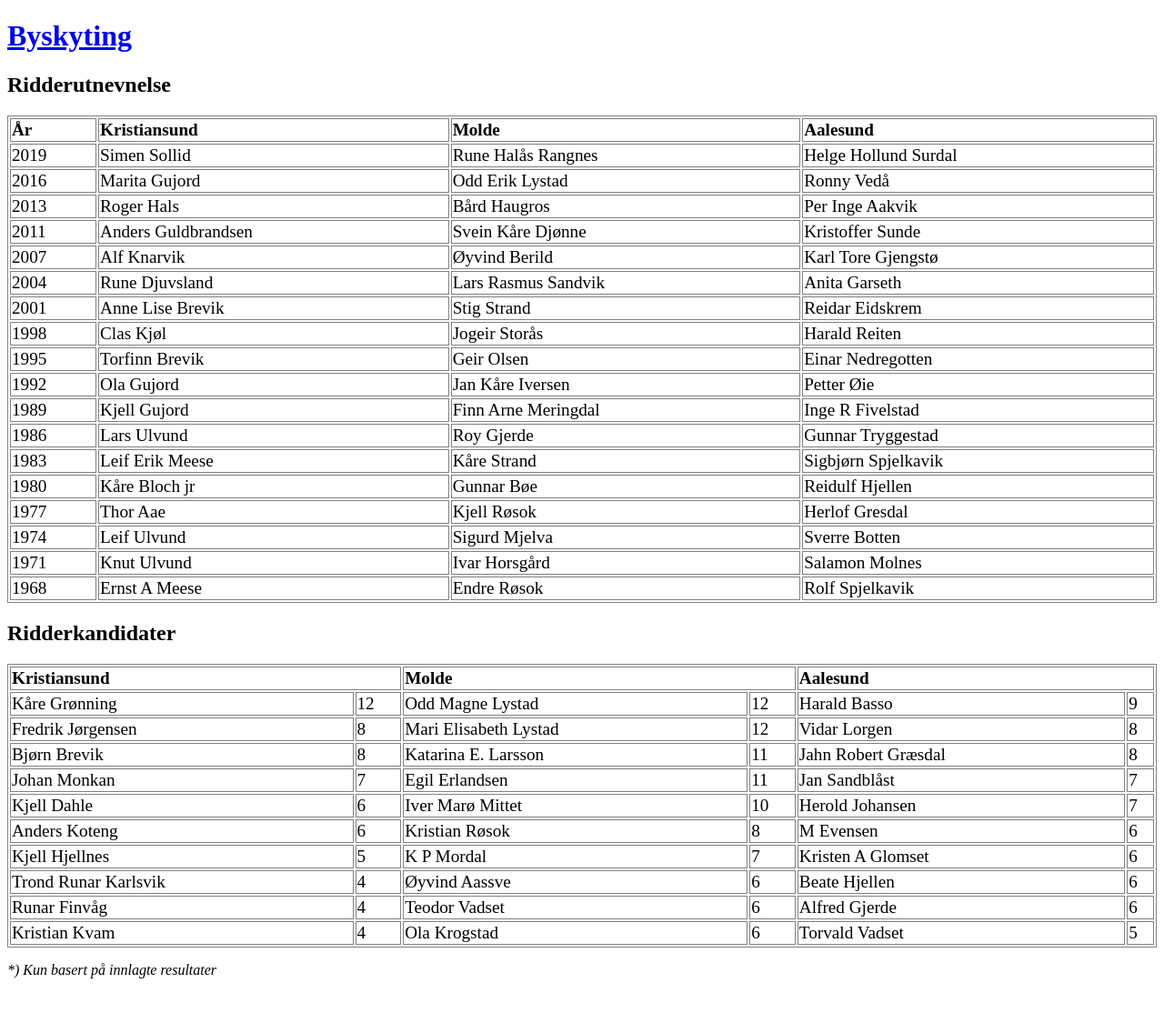
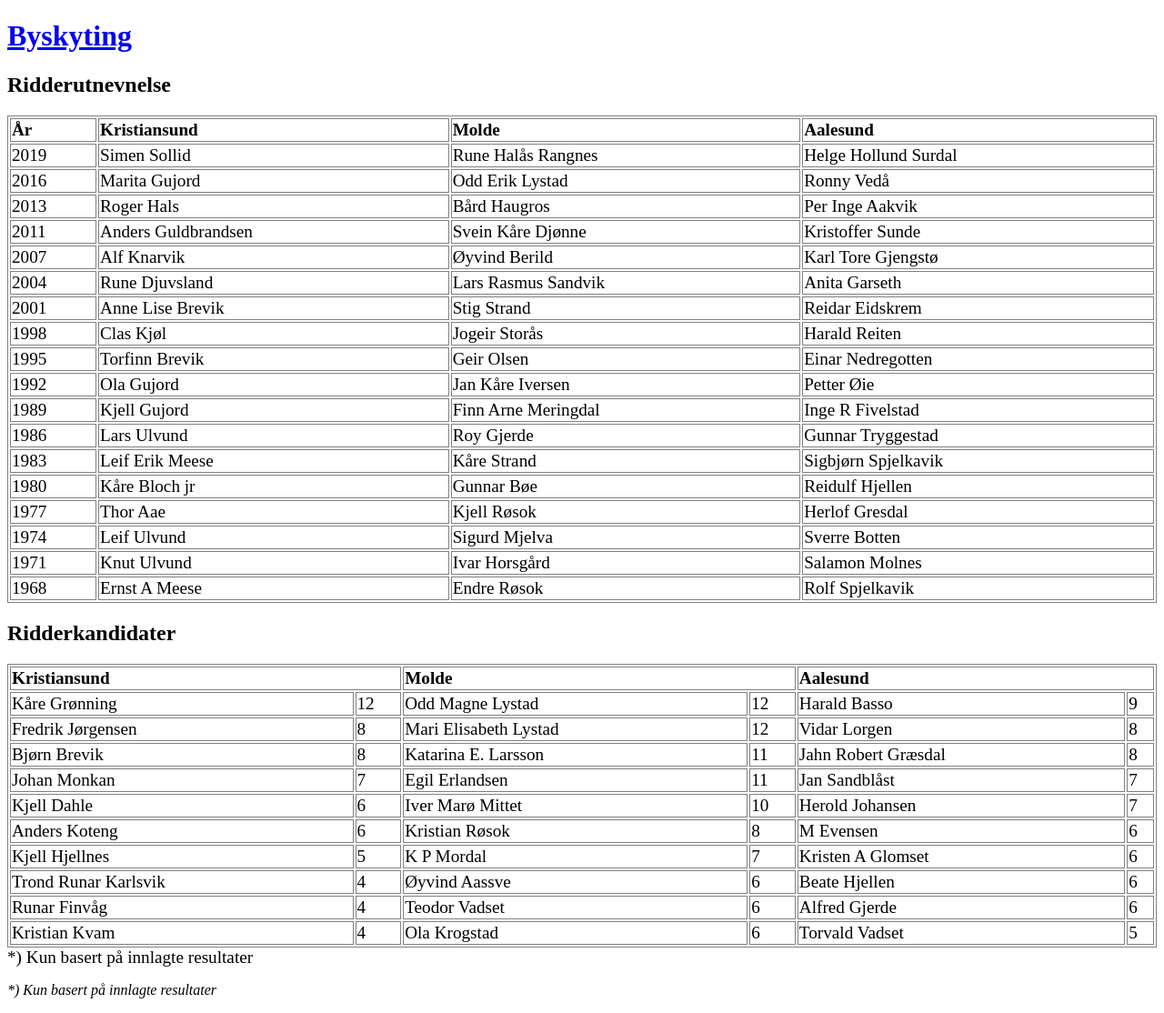
Before and after one commit to byskyting/byskyting.github.io, a Jekyll site: the page built from ridderutnevnelse.md, in a window 1280 px wide. Shown: the whole page at 91% size. Built offline with Jekyll 4.4.1, drawn with Linux system fonts in a browser that asks for light colours; our own code applies the rules of GitHub Pages for plain Markdown files; before the commit the page ends 1092 px from its top, so only the background shows below that.

Commit message:
Update ridderutnevnelse.md

```diff
--- a/ridderutnevnelse.md
+++ b/ridderutnevnelse.md
@@ -64,5 +64,6 @@ title: Ridderutnevnelse
     <td>{{ elem_split_aalesund[0] | plus: 0 }}</td>
   </tr>
 {%- endfor %}
+  <caption>*) Kun basert på innlagte resultater</caption>
 </table>
 <i>*) Kun basert på innlagte resultater</i>
```
